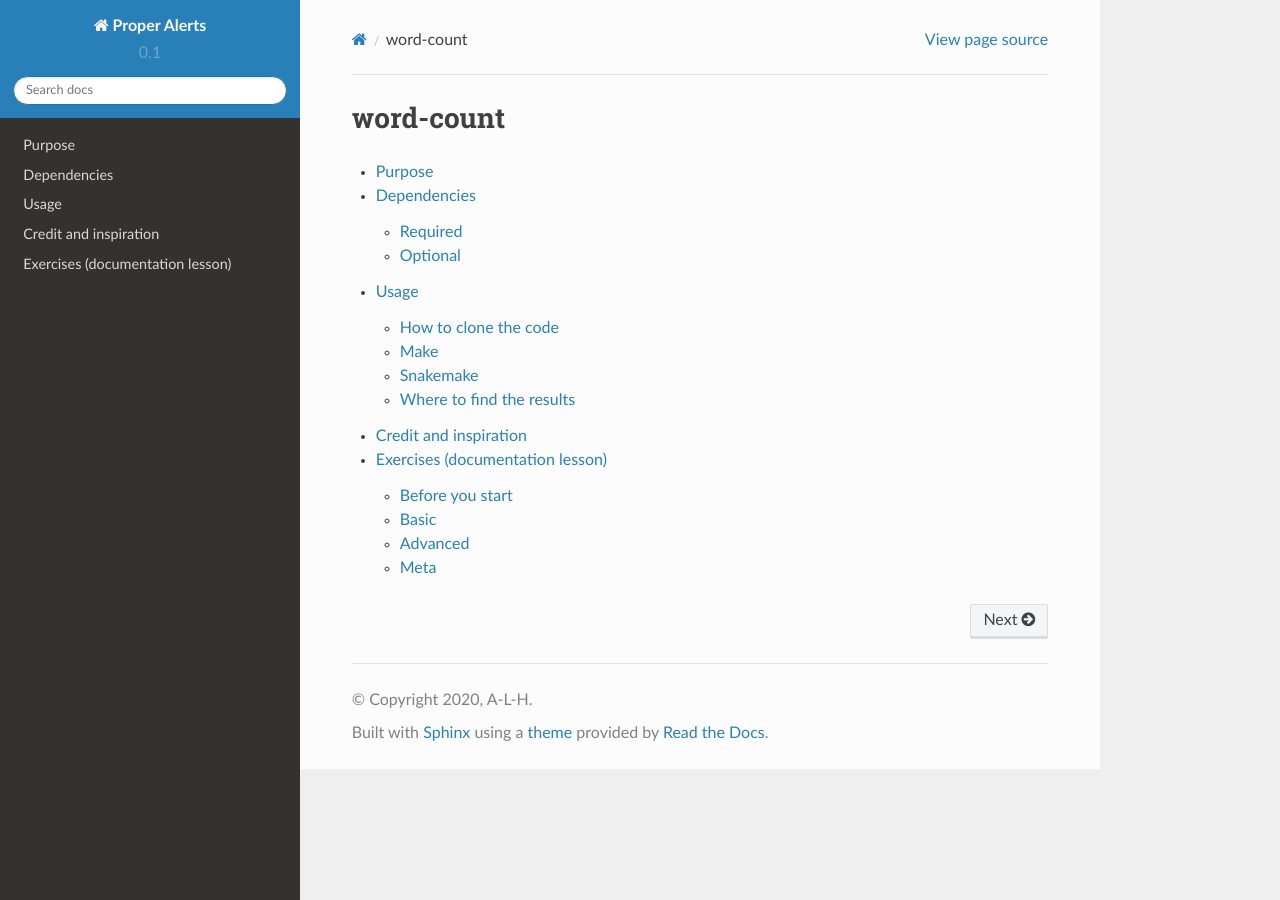
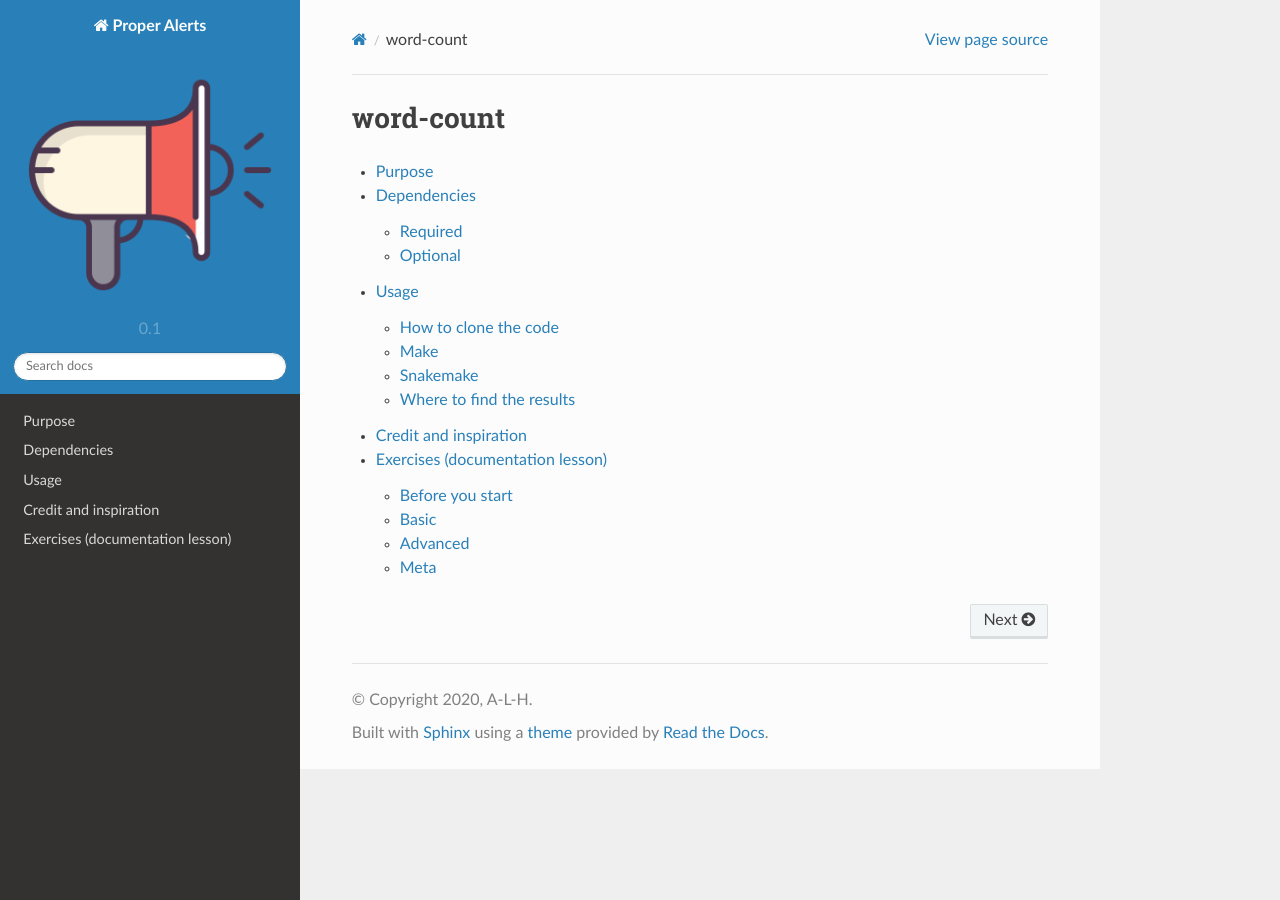
Before and after one commit to a-l-h/splunk-app-proper-alerts, a Sphinx documentation site: the page built from doc/index.rst, in a window 1280 px wide. Built offline with Sphinx 7.4.7 and the Read the Docs theme 2.0.0, drawn with Linux system fonts in a browser that asks for light colours.

Commit message:
Update conf.py

```diff
--- a/doc/conf.py
+++ b/doc/conf.py
@@ -91,6 +91,10 @@
 #
 # html_theme_options = {}
 
+# The name of an image file (relative to this directory) to place at the top
+# of the sidebar.
+html_logo = "img/logo.png"
+
 # Add any paths that contain custom static files (such as style sheets) here,
 # relative to this directory. They are copied after the builtin static files,
 # so a file named "default.css" will overwrite the builtin "default.css".
```
